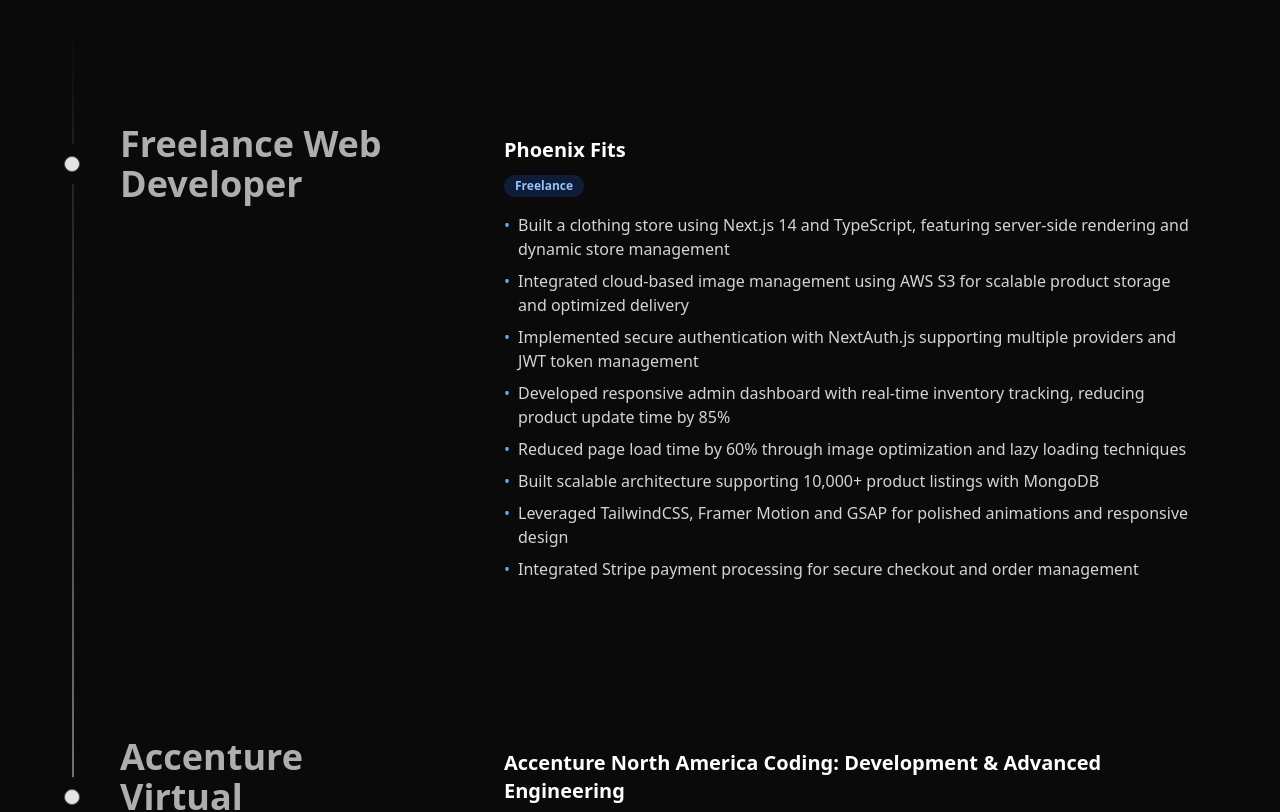
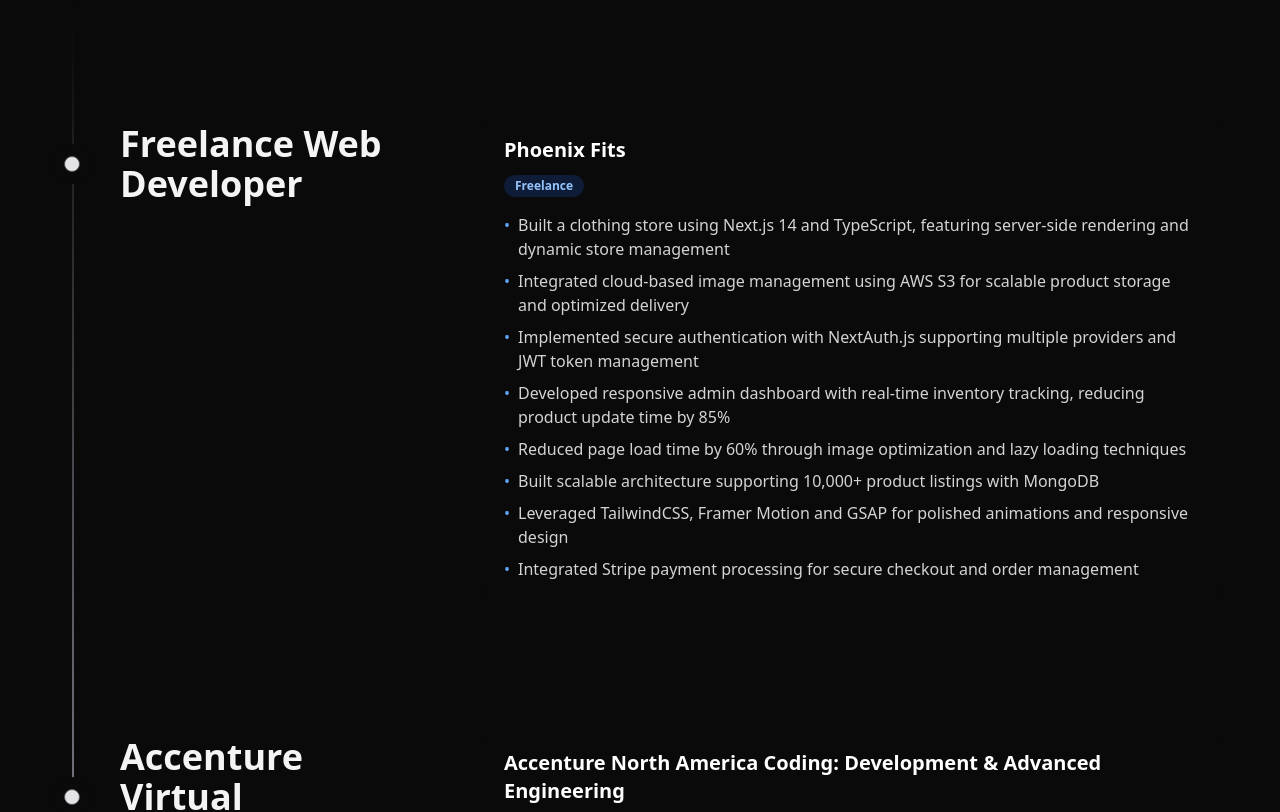
Before and after one commit to ratanz/Portfolio, a Next.js app: page / in a window 1280 px wide. Shown: the part 1460-2272 px from the top of the page. Built offline with nearby package versions, Linux system fonts and the light colour scheme.

Commit message:
text color fix

```diff
--- a/components/Homepage.tsx
+++ b/components/Homepage.tsx
@@ -110,7 +110,7 @@
               ref={descriptionRef}
               className="text-sm  sm:text-base lg:text-lg font-light bg-gradient-to-r from-zinc-300 to-zinc-500 bg-clip-text text-transparent tracking-wide leading-relaxed text-center lg:text-left max-w-lg"
             >
-              Hey,I&apos;m
+              Hey, I&apos;m
               <span className="font-bold"> Ratan Rathod </span>
               I&apos;m a frontend developer based in India, dedicated to
               building scalable websites and applications that make a meaningful
--- a/components/ui/timeline.tsx
+++ b/components/ui/timeline.tsx
@@ -47,7 +47,7 @@
                 <div className="h-4 w-4 rounded-full bg-zinc-200 border border-zinc-600" />
               </div>
               {/* Title for desktop view */}
-              <h3 className="hidden md:block text-xl md:pl-20 md:text-4xl font-bold text-zinc-100/70">
+              <h3 className="hidden md:block text-xl md:pl-20 md:text-4xl font-bold text-zinc-100">
                 {item.title}
               </h3>
             </div>
```
